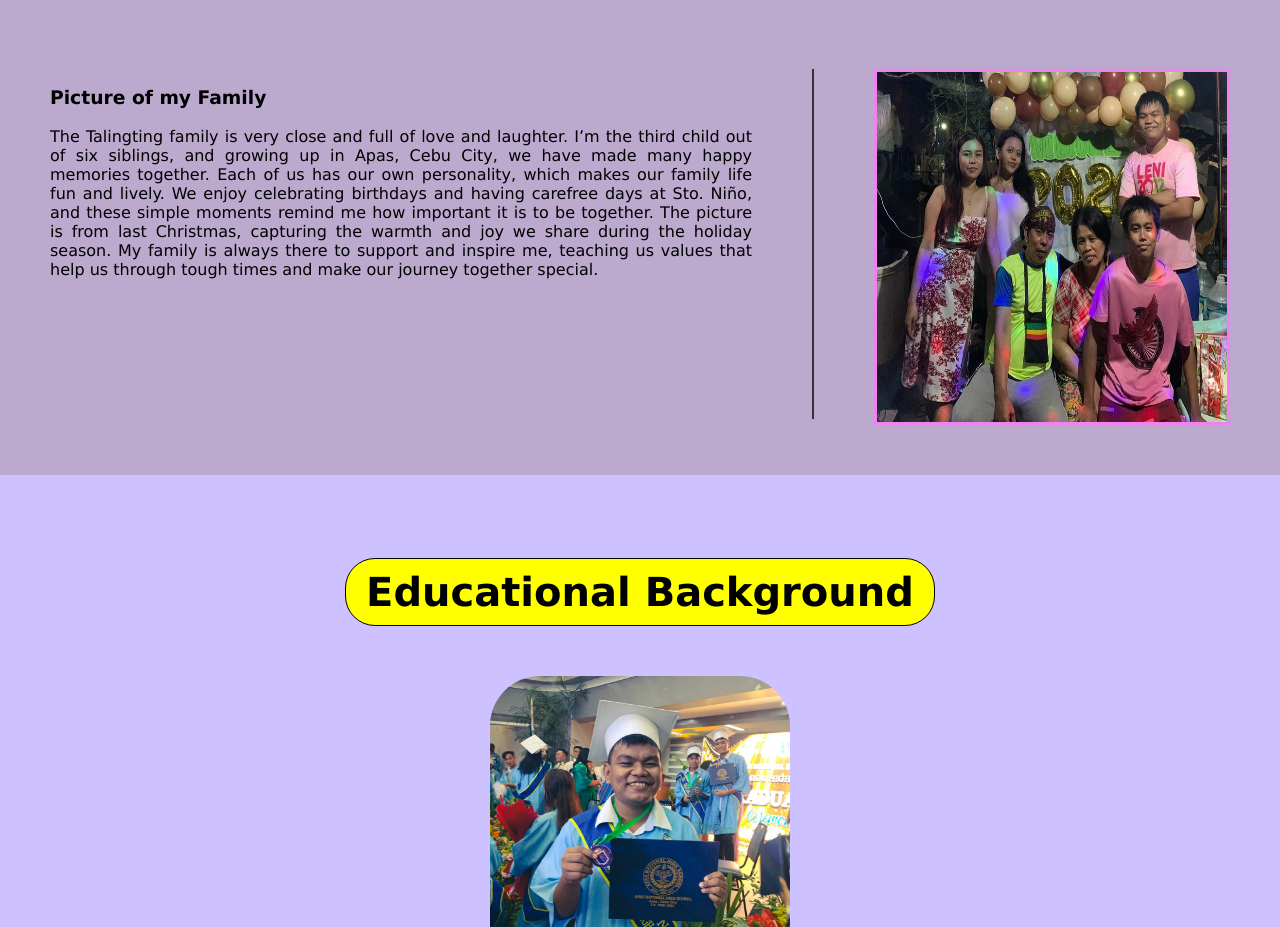
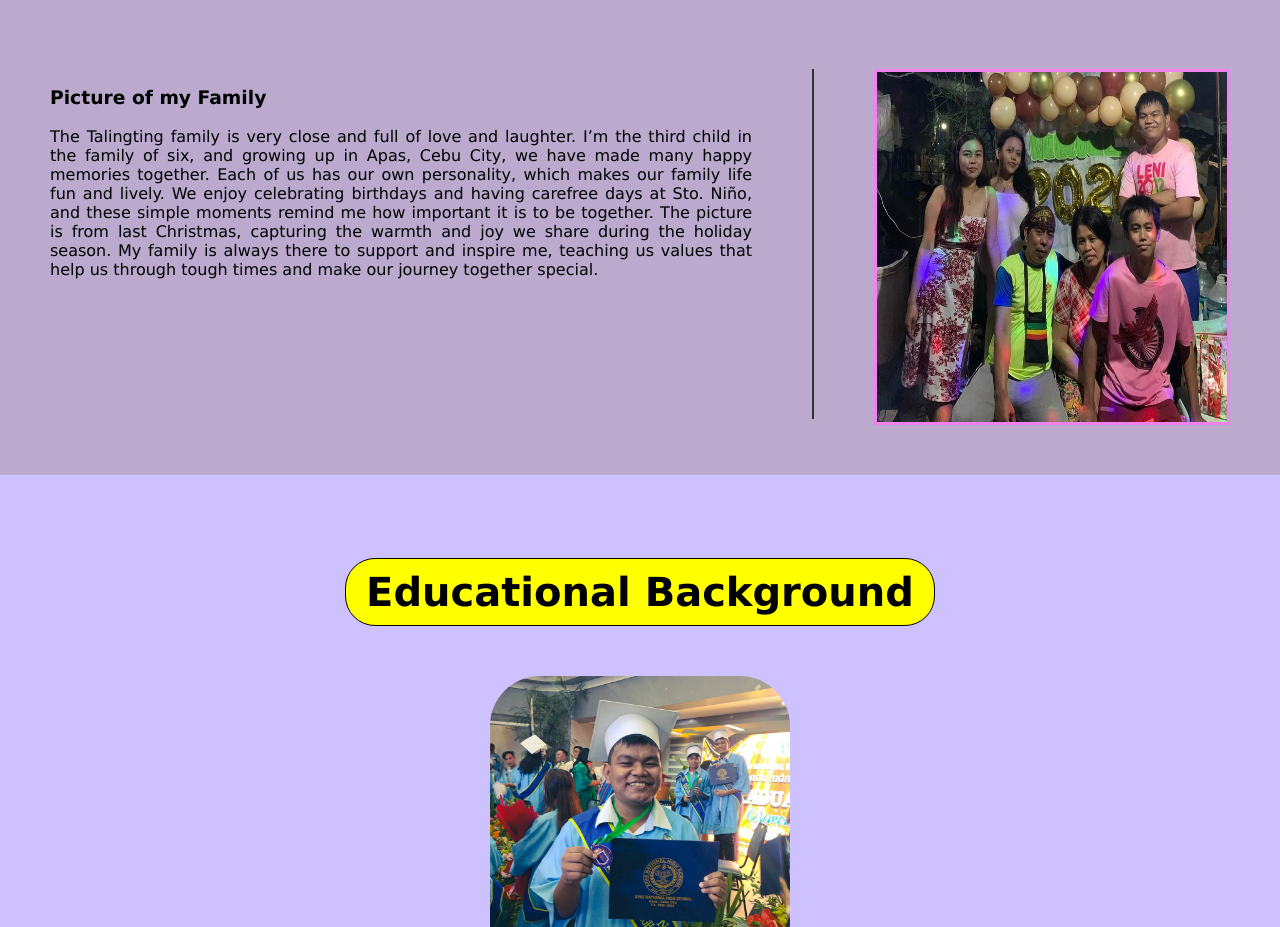
Before and after one commit to edmark1434/PELEC2_Talingting_Edmark_Midterm, a plain HTML site: page PELEC2_Talingting_Edmark_Midterm.html in a window 1280 px wide. Shown: the part 1220-2147 px from the top of the page. Drawn offline with Linux system fonts and the light colour scheme.

Commit message:
Add files via upload

```diff
--- a/PELEC2_Talingting_Edmark_Midterm.html
+++ b/PELEC2_Talingting_Edmark_Midterm.html
@@ -9,7 +9,7 @@
     <meta property="og:description" content="Edmark Talingting is currently pursuing a Bachelor of Science in Information Technology at Cebu Technological University. With a passion for software development, Edmark is focused on building innovative solutions that can address real-world challenges.">
     <meta property="og:title" content="Edmark Talingting - Aspiring Software Developer">
     <meta property="og:image" content="meta_image.jpg">
-    <meta property="og:url" content="localhost:8080">
+    <meta property="og:url" content="https://edmark1434.github.io/PELEC2_Talingting_Edmark_Midterm/">
     <link rel="stylesheet" href="style.css">
     <link rel="icon" href="ctulogo.png" type="image/x-icon">
     <title>Edmark's Portfolio</title>
@@ -55,7 +55,7 @@
             <div class="about_me_content">
                 <div class="about_me_text">
                     <h3>Picture of my Family</h3>
-                    <p class="paragraph">The Talingting family is very close and full of love and laughter. I’m the third child out of six siblings, and growing up in Apas, Cebu City, we have made many happy memories together. Each of us has our own personality, which makes our family life fun and lively. We enjoy celebrating birthdays and having carefree days at Sto. Niño, and these simple moments remind me how important it is to be together. The picture is from last Christmas, capturing the warmth and joy we share during the holiday season. My family is always there to support and inspire me, teaching us values that help us through tough times and make our journey together special.</p>
+                    <p class="paragraph">The Talingting family is very close and full of love and laughter. I’m the third child in the family of six, and growing up in Apas, Cebu City, we have made many happy memories together. Each of us has our own personality, which makes our family life fun and lively. We enjoy celebrating birthdays and having carefree days at Sto. Niño, and these simple moments remind me how important it is to be together. The picture is from last Christmas, capturing the warmth and joy we share during the holiday season. My family is always there to support and inspire me, teaching us values that help us through tough times and make our journey together special.</p>
                 </div>
                 <div style="border-left: 2px solid #333; height: 350px  ; margin: 0 10px;"></div>
                 <img src="family_photo.jpg" alt="family photo" class="about_me_photos">
```
